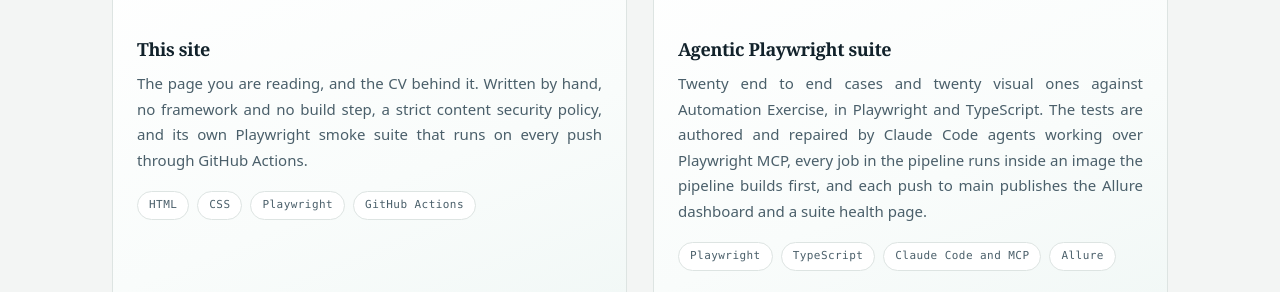
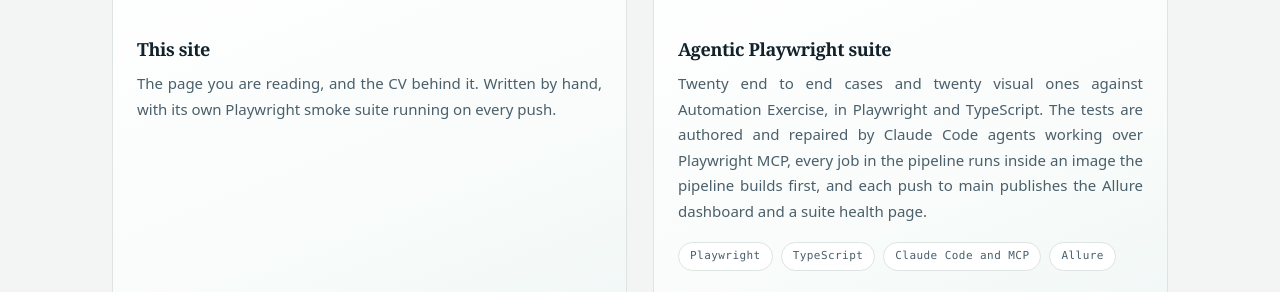
Before and after one commit to ella79/portfolio, a website: page index.html in a window 1280 px wide. Shown: the part 4760-5052 px from the top of the page. Drawn offline with Linux system fonts and the light colour scheme.

Commit message:
Keep the portfolio card to a description and its repository
The card for this site does not need to sell anything: it is the page the
visitor is already on. A short line about what it is, the repository, and
nothing that opens a page of its own. The stack chips and the deep links belong
on the suite card, which is the entry that a visitor has not seen yet.

```diff
--- a/index.html
+++ b/index.html
@@ -288,8 +288,7 @@
           <p class="card-domain">Portfolio and CV</p>
           <div class="card-body">
             <h3>This site</h3>
-            <p>The page you are reading, and the CV behind it. Written by hand, no framework and no build step, a strict content security policy, and its own Playwright smoke suite that runs on every push through GitHub Actions.</p>
-            <ul class="card-tags"><li>HTML</li><li>CSS</li><li>Playwright</li><li>GitHub Actions</li></ul>
+            <p>The page you are reading, and the CV behind it. Written by hand, with its own Playwright smoke suite running on every push.</p>
             <div class="card-actions">
               <a class="btn btn-ghost" href="https://github.com/ella79/portfolio" target="_top" rel="noopener noreferrer"><svg class="btn-icon" viewBox="0 0 24 24" width="16" height="16" aria-hidden="true" focusable="false" fill="none" stroke="currentColor" stroke-width="1.9" stroke-linecap="round" stroke-linejoin="round"><path d="M3 7.6a2 2 0 012-2h3.7a2 2 0 011.6.8l1.2 1.6H19a2 2 0 012 2v7.4a2 2 0 01-2 2H5a2 2 0 01-2-2z"/></svg>GitHub repository</a>
             </div>
```
Also changed, not shown: tests/smoke.spec.ts (+6 -4 lines).
